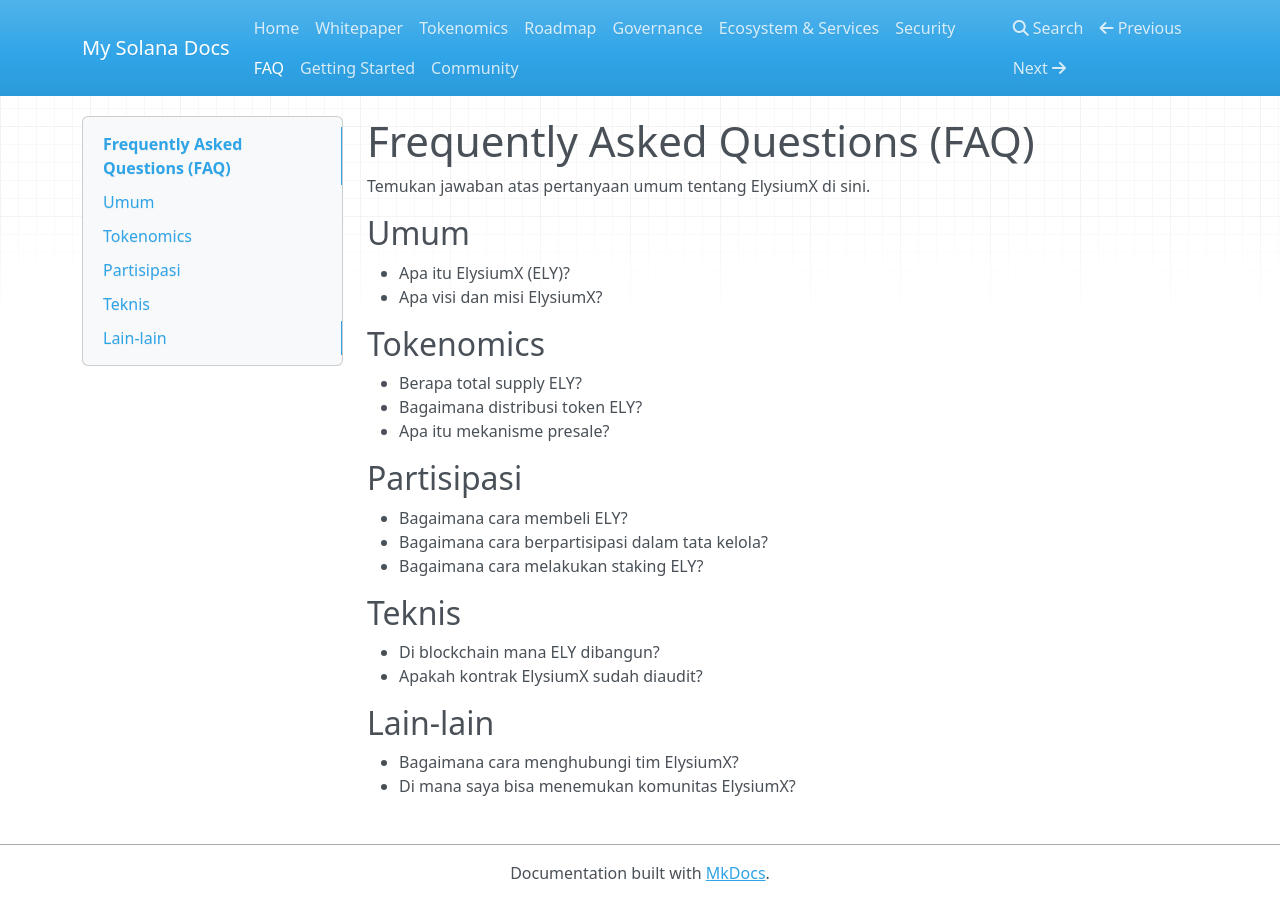
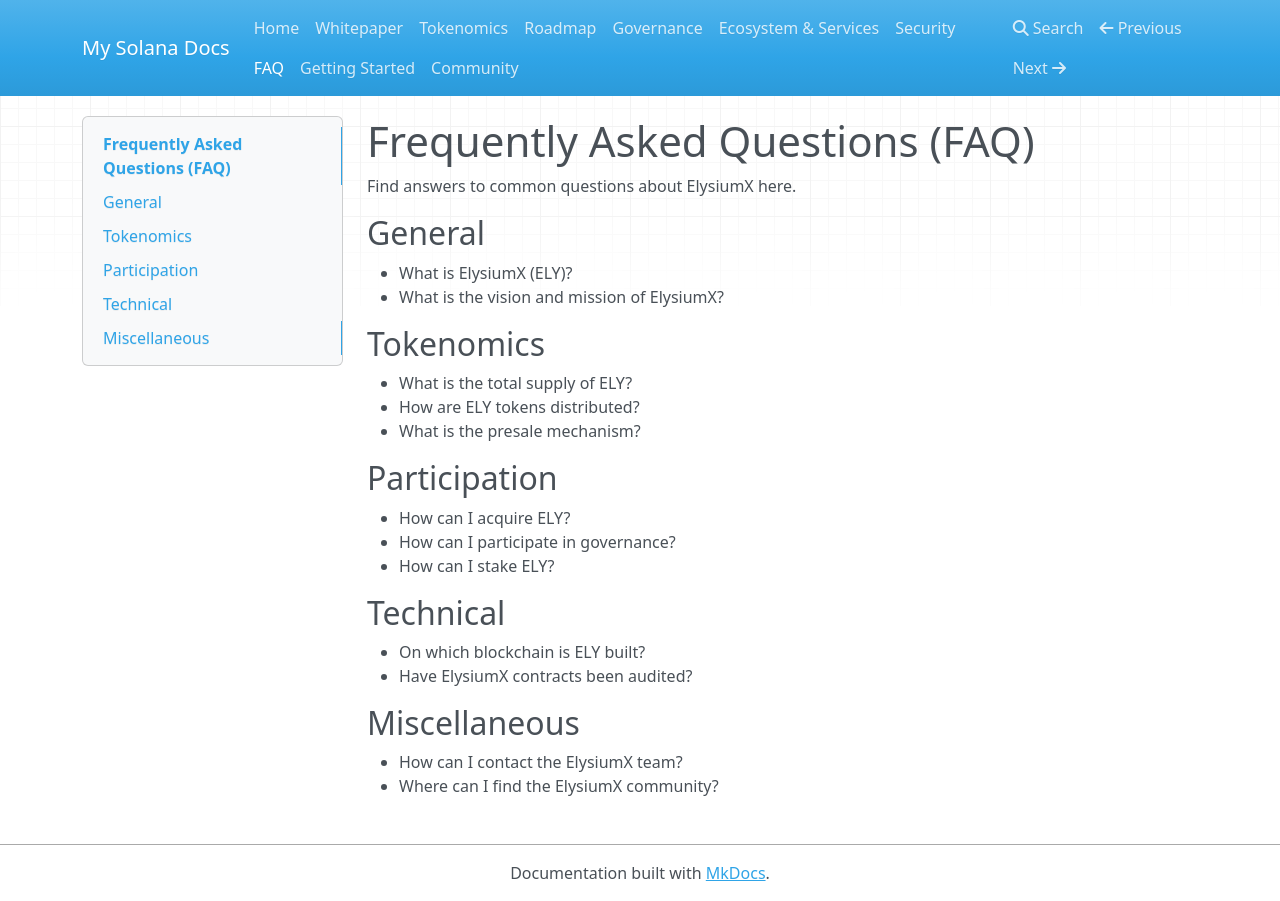
Before and after one commit to elysiumx-io/elysiumx-docs, an MkDocs documentation site: the page built from docs/faq.md, in a window 1280 px wide. Built offline with MkDocs 1.6.1, drawn with Linux system fonts in a browser that asks for light colours; nearby versions of some CDN libraries.

Commit message:
Translate faq.md to English

```diff
--- a/docs/faq.md
+++ b/docs/faq.md
@@ -1,25 +1,25 @@
 # Frequently Asked Questions (FAQ)
 
-Temukan jawaban atas pertanyaan umum tentang ElysiumX di sini.
+Find answers to common questions about ElysiumX here.
 
-## Umum
-- Apa itu ElysiumX (ELY)?
-- Apa visi dan misi ElysiumX?
+## General
+- What is ElysiumX (ELY)?
+- What is the vision and mission of ElysiumX?
 
 ## Tokenomics
-- Berapa total supply ELY?
-- Bagaimana distribusi token ELY?
-- Apa itu mekanisme presale?
+- What is the total supply of ELY?
+- How are ELY tokens distributed?
+- What is the presale mechanism?
 
-## Partisipasi
-- Bagaimana cara membeli ELY?
-- Bagaimana cara berpartisipasi dalam tata kelola?
-- Bagaimana cara melakukan staking ELY?
+## Participation
+- How can I acquire ELY?
+- How can I participate in governance?
+- How can I stake ELY?
 
-## Teknis
-- Di blockchain mana ELY dibangun?
-- Apakah kontrak ElysiumX sudah diaudit?
+## Technical
+- On which blockchain is ELY built?
+- Have ElysiumX contracts been audited?
 
-## Lain-lain
-- Bagaimana cara menghubungi tim ElysiumX?
-- Di mana saya bisa menemukan komunitas ElysiumX?
+## Miscellaneous
+- How can I contact the ElysiumX team?
+- Where can I find the ElysiumX community?
```
